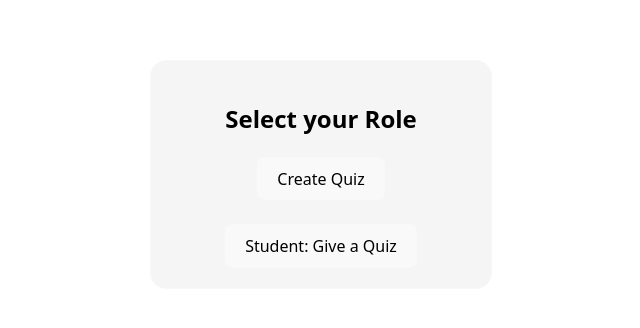
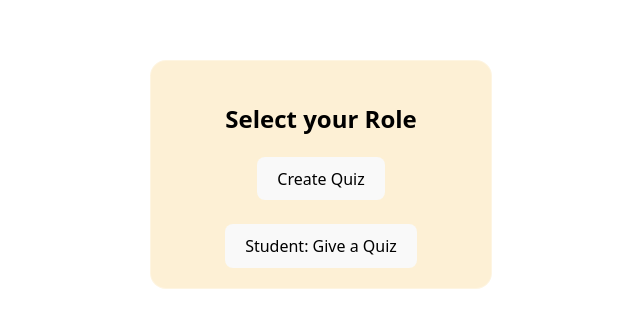
Before and after one commit to logicwise-suhani/Exam-demo, a React (Vite) app: page / in a window 1280 px wide. Shown: the part 288-616 px from the top of the page, without its empty margins (319-959 px from the left). Built offline with nearby package versions, Linux system fonts and the light colour scheme.

Commit message:
Changed theme of app

```diff
--- a/src/components/SelectSubject.jsx
+++ b/src/components/SelectSubject.jsx
@@ -63,7 +63,7 @@ function SelectSubject() {
             <nav className="navbar">
                 <button onClick={() => navigate("/result")} style={{ cursor: "pointer" }}>Result</button>
                 <p>Logged as: {userName}</p>
-                <Buttons onClick={handleLogOut} button="LogOut" />
+                <Buttons onClick={handleLogOut} label="LogOut" />
             </nav>
 
             {subject.length > 0 ?
--- a/src/index.css
+++ b/src/index.css
@@ -42,7 +42,7 @@
   cursor: pointer;
 }
 
-.drop-down button{}
+.drop-down button {}
 
 .heading {
   display: flex;
@@ -57,7 +57,7 @@
 }
 
 .select-role {
-  background-color: whitesmoke;
+  background-color: var(--papaya);
   border-radius: 16px;
   backdrop-filter: blur(10px);
   -webkit-backdrop-filter: blur(10px);
```
Also changed, not shown: src/components/Home.jsx (line endings or trailing spaces), src/components/layout/Buttons.jsx (line endings or trailing spaces).
